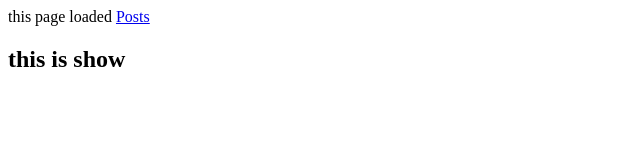
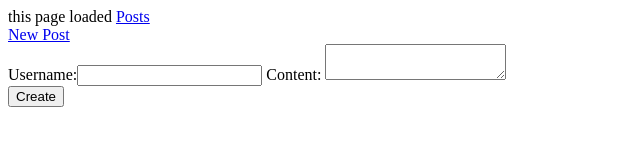
Before and after one commit to shortnd/gamehub_frontend, a plain HTML site: page index.html at #!/posts/new in a window 1280 px wide. Shown: the whole page, without its empty margins (0-640 px from the left). Drawn offline with nearby package versions, Linux system fonts and the light colour scheme; some packages are replaced by stand-ins of ours; no server answers.

Commit message:
added new and edit and show try to get crud

```diff
--- a/app.js
+++ b/app.js
@@ -19,11 +19,12 @@ angular
   ])
   .controller("PostNewController",[
     "PostFactory",
+    "$state",
     PostNewControllerFunction
   ])
   .controller("PostShowController",[
     "PostFactory",
-    "$state",
+    "$stateParams",
     PostShowControllerFunction
   ])
   .controller("PostEditController", [
@@ -42,10 +43,22 @@ function RouterFunction($stateProvider){
       controller: "PostIndexController",
       controllerAs: "vm"
     })
+    .state("postNew", {
+      url: "/posts/new",
+      templateUrl: "js/ng-views/new.html",
+      controller: "PostNewController",
+      controllerAs: "vm"
+    })
     .state("postShow",{
       url: "/posts/:id",
       templateUrl: "js/ng-views/show.html",
       controller: "PostShowController",
+      controllerAs: "vm"
+    })
+    .state("postEdit", {
+      url: "/posts/:id/edit",
+      templateUrl: "js/ng-views/edit.html",
+      controller: "PostEditController",
       controllerAs: "vm"
     })
 }
@@ -88,7 +101,7 @@ function PostEditControllerFunction(PostFactory, $stateParams, $state){
       id: $stateParams.id
     }, function(post){
         $state.go("postShow", {
-          id: entrie.id
+          id: post.id
         })
     })
   }
--- a/index.html
+++ b/index.html
@@ -11,6 +11,8 @@
   <body>
     this page loaded
     <a data-ui-sref="postIndex">Posts</a>
+    <br>
+    <a data-ui-sref="postNew">New Post</a>
     <main data-ui-view>
       <h2>Hello world</h2>
 
--- /dev/null
+++ b/js/ng-views/new.html
@@ -0,0 +1,8 @@
+<form>
+  <div class="form-group">
+    <label>Username:<input type="text" data-ng-model="vm.post.user"></label>
+    <label>Content:</label>
+    <textarea data-ng-model="vm.post.content"></textarea>
+  </div>
+  <button type="button" data-ng-click="vm.create()">Create</button>
+</form>
--- a/js/ng-views/show.html
+++ b/js/ng-views/show.html
@@ -1 +1,5 @@
 <h2>this is show</h2>
+
+<h2>{{post.user}}</h2>
+
+<h3>{{post.content}}</h3>
```
Also changed, not shown: js/ng-views/edit.html (added).
